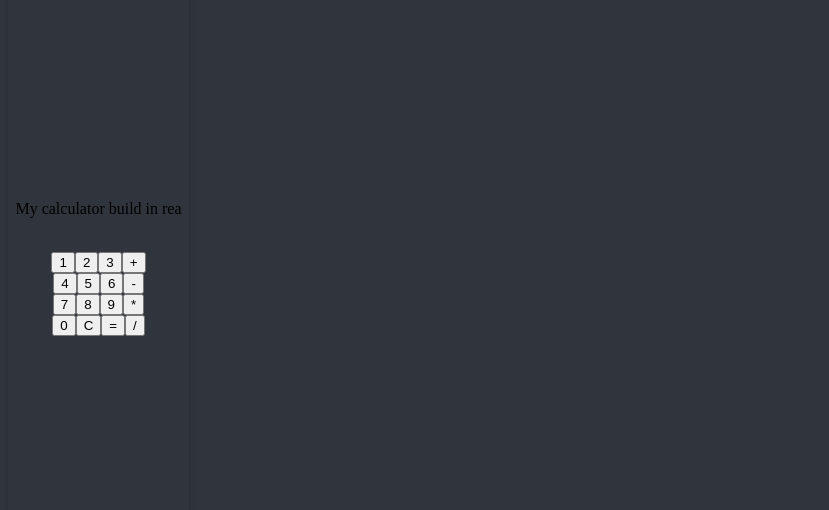
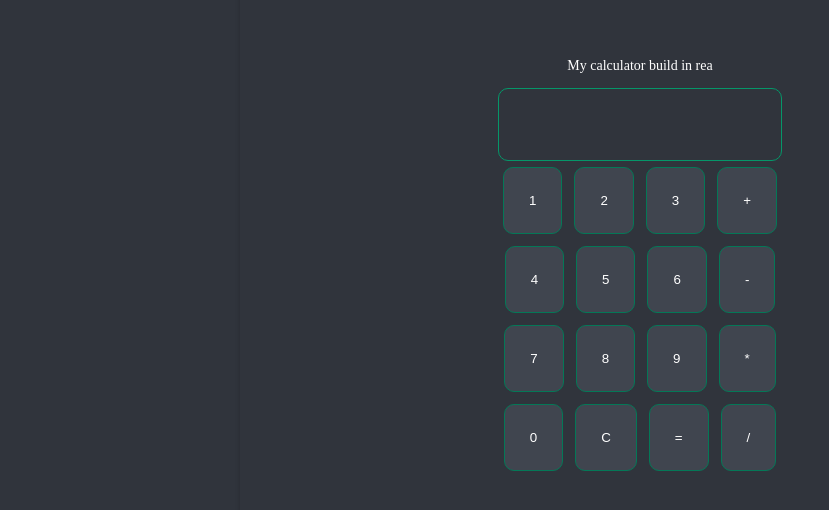
Before and after one commit to rens20/calculators, a React (Vite) app: page / in a window 1280 px wide. Shown: the part 148-658 px from the top of the page, without its empty margins (0-829 px from the left). Built offline with nearby package versions, Linux system fonts and the light colour scheme.

Commit message:
Update App.css
Signed-off-by: wasieDev <127023454+rens20@users.noreply.github.com>

```diff
--- a/src/App.css
+++ b/src/App.css
@@ -15,7 +15,6 @@ body {
   align-items: center;
   justify-content: center;
   animation: background-pulse 2s ease-in-out infinite;
-  position:fixed;
 }
 
 @media (max-width: 968px) {
@@ -25,7 +24,7 @@ body {
   }
 
   .calculate input {
-    padding: 13px;
+    padding: 15px;
     border-radius: 10px;
     font-size: 16px;
   }
@@ -37,7 +36,7 @@ body {
   }
 
   .animation-container {
-    font-size: 17px;
+    font-size: 14px;
   }
 }
 
@@ -45,4 +44,32 @@ body {
   background-color: #30343c;
   color: #fff;
   border: none;
+  padding: 25px;
+  border-radius: 10px;
+  font-size: 18px;
+  text-align: center;
+  animation: text-appear 2s ease-in-out;
+  border: 1px solid #059669;
 }
+
+.button-row button {
+  background-color: #40454f;
+  color: #fff;
+  border: 1px solid #047857;
+  padding: 25px;
+  border-radius: 10px;
+  margin: 6px;
+  cursor: pointer;
+  transition: all 0.2s ease;
+}
+
+.animation-container {
+  color: rgb(255, 255, 255);
+  text-align: center;
+  display: center;
+  font-size: 14px;
+}
+
+.functions {
+  background-color: #020617;
+}
```
